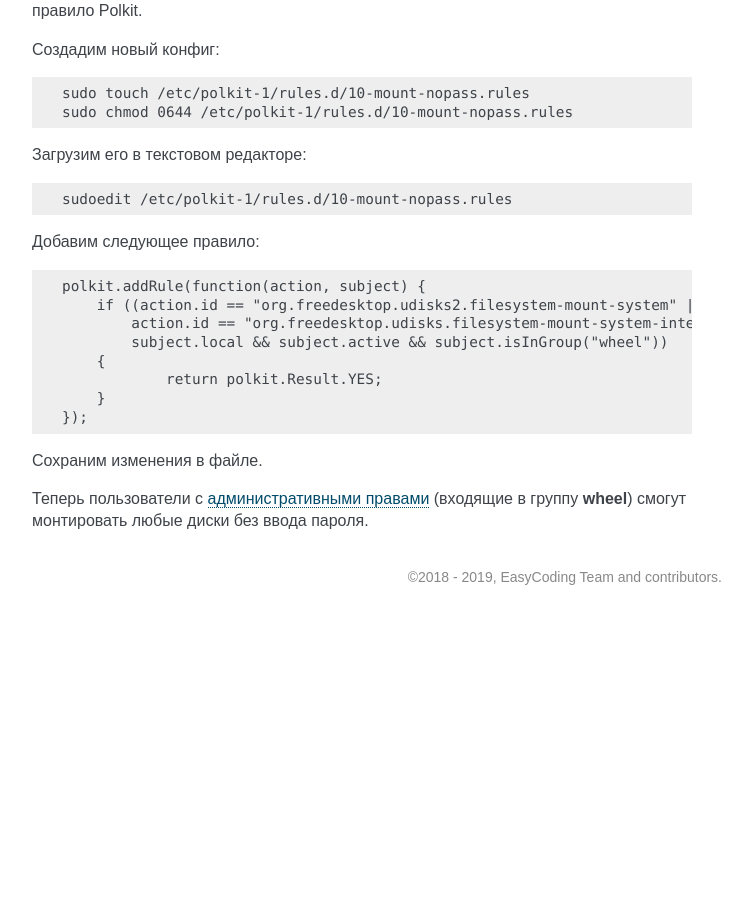
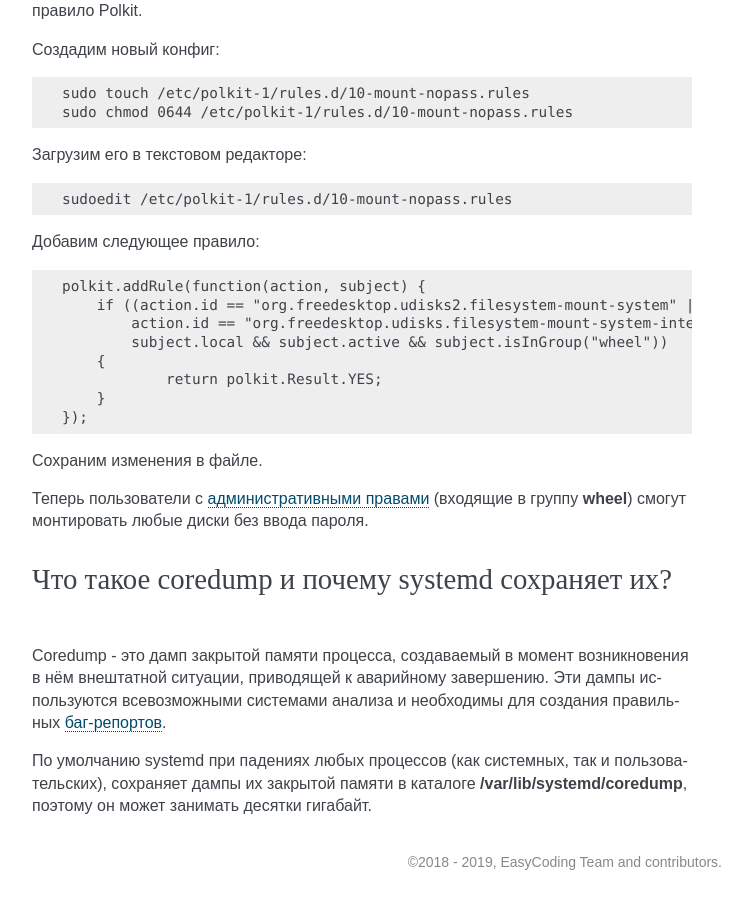
Before and after one commit to RussianFedora/FAQ, a Sphinx documentation site: the page built from source/administration.rst, in a window 1280 px wide and 900 px high, scrolled down 21767 px. Shown: the whole window, without its empty margins (388-1137 px from the left). Built offline with Sphinx 7.4.7, drawn with Linux system fonts in a browser that asks for light colours; before the commit the page ends 22382 px from its top, so only the background shows below that; some of the changed text lies outside the part shown.

Commit message:
Added question about coredumps.

```diff
--- a/source/administration.rst
+++ b/source/administration.rst
@@ -1266,3 +1266,13 @@ FUSE (file system in userspace) - это модуль ядра и набор у
 Сохраним изменения в файле.
 
 Теперь пользователи с :ref:`административными правами <admin-vs-user>` (входящие в группу **wheel**) смогут монтировать любые диски без ввода пароля.
+
+.. index:: systemd, crash dump, coredump
+.. _codedump-info:
+
+Что такое coredump и почему systemd сохраняет их?
+====================================================
+
+Coredump - это дамп закрытой памяти процесса, создаваемый в момент возникновения в нём внештатной ситуации, приводящей к аварийному завершению. Эти дампы используются всевозможными системами анализа и необходимы для создания правильных :ref:`баг-репортов <bug-report>`.
+
+По умолчанию systemd при падениях любых процессов (как системных, так и пользовательских), сохраняет дампы их закрытой памяти в каталоге **/var/lib/systemd/coredump**, поэтому он может занимать десятки гигабайт.
```
